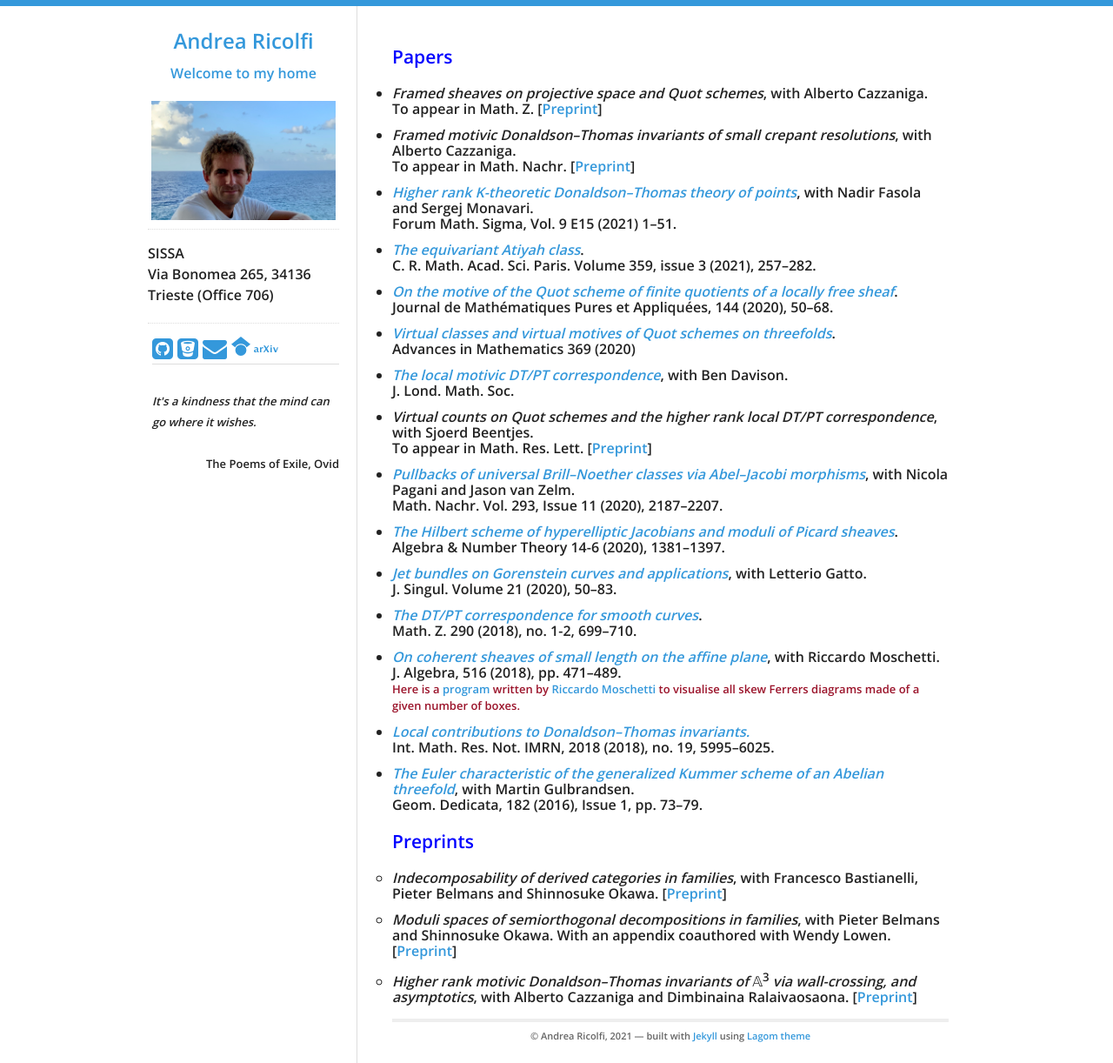
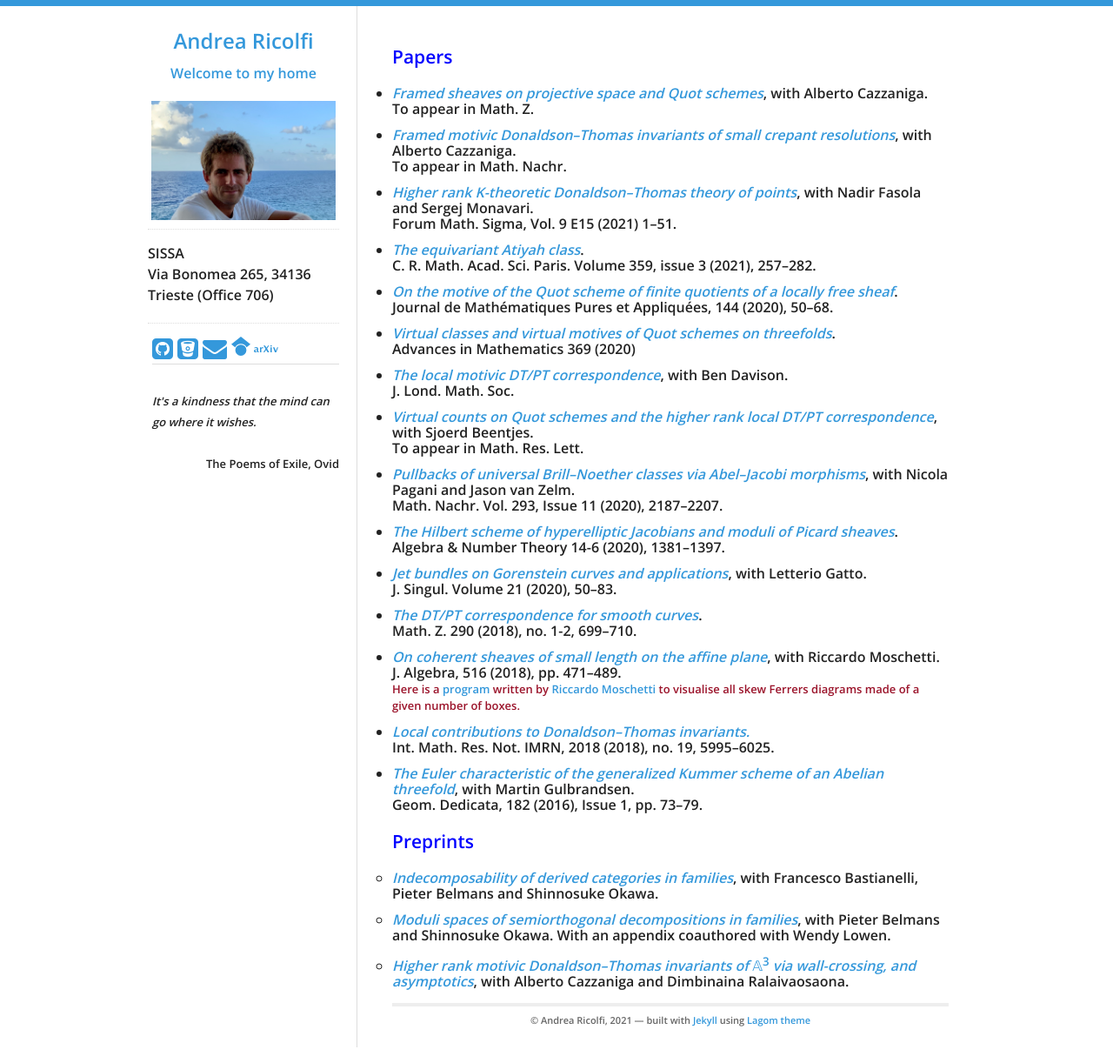
Before and after one commit to atricolfi/atricolfi.github.io, a Jekyll site: the page built from MATHEMATICS/Papers.html, in a window 1280 px wide. Shown: the whole page at 87% size. Built offline with Jekyll 4.4.1, drawn with Linux system fonts in a browser that asks for light colours; some of the changed lines change nothing that is shown.

Commit message:
Update Papers.html

```diff
--- a/MATHEMATICS/Papers.html
+++ b/MATHEMATICS/Papers.html
@@ -9,14 +9,16 @@ title: Blog Posts
 
 
   <ul>
-    <li><em>Framed sheaves on projective space and Quot schemes</em>, with Alberto Cazzaniga.
+    <li><a href="https://arxiv.org/abs/2004.13633"><em>Framed sheaves on projective space and Quot schemes</em></a>, with Alberto Cazzaniga.
   <br>
-  To appear in Math. Z. [<a href="https://arxiv.org/abs/2004.13633">Preprint</a>]</li>
+  To appear in Math. Z. <!--[<a href="https://arxiv.org/abs/2004.13633">Preprint</a>]-->
+     </li>
 
 
-    <li><em>Framed motivic Donaldson&#8211;Thomas invariants of small crepant resolutions</em>, with Alberto Cazzaniga.
+    <li><a href="https://arxiv.org/abs/2004.07837"><em>Framed motivic Donaldson&#8211;Thomas invariants of small crepant resolutions</em></a>, with Alberto Cazzaniga.
   <br>
-To appear in Math. Nachr. [<a href="https://arxiv.org/abs/2004.07837">Preprint</a>]</li>
+To appear in Math. Nachr. <!--[<a href="https://arxiv.org/abs/2004.07837">Preprint</a>]-->
+     </li>
 
 
     <li><a href="https://www.cambridge.org/core/journals/forum-of-mathematics-sigma/article/higher-rank-ktheoretic-donaldsonthomas-theory-of-points/055625F8F080C8121C0E2D99DC413E1E"><em>Higher rank K-theoretic Donaldson&#8211;Thomas theory of points</em></a>, with Nadir Fasola and Sergej Monavari.
@@ -51,9 +53,9 @@ J. Lond. Math. Soc.
      </li>
 
 
-    <li><em>Virtual counts on Quot schemes and the higher rank local DT/PT correspondence</em>, with Sjoerd Beentjes.
+    <li><a href="https://arxiv.org/abs/1811.09859"><em>Virtual counts on Quot schemes and the higher rank local DT/PT correspondence</em></a>, with Sjoerd Beentjes.
    <br>
-To appear in Math. Res. Lett. [<a href="https://arxiv.org/abs/1811.09859">Preprint</a>]
+To appear in Math. Res. Lett. <!--[<a href="https://arxiv.org/abs/1811.09859">Preprint</a>]-->
      </li>
 
 
@@ -110,17 +112,23 @@ Geom. Dedicata, 182 (2016), Issue 1, pp. 73&#8211;79.
 <p>
 
   <ul style="list-style-type:circle">
-      <li><em>Indecomposability of derived categories in families</em>, with Francesco Bastianelli, Pieter Belmans and Shinnosuke Okawa.
-      [<a href="https://arxiv.org/abs/2007.00994">Preprint</a>]</li>
+      <li><a href="https://arxiv.org/abs/2007.00994"><em>Indecomposability of derived categories in families</em></a>,
+         with Francesco Bastianelli, Pieter Belmans and Shinnosuke Okawa.
+<!--[<a href="https://arxiv.org/abs/2007.00994">Preprint</a>]-->
+     </li>
 
 
-      <li><em>Moduli spaces of semiorthogonal decompositions in families</em>, with Pieter Belmans and Shinnosuke Okawa.
+      <li><a href="https://arxiv.org/abs/2002.03303"><em>Moduli spaces of semiorthogonal decompositions in families</em></a>,
+         with Pieter Belmans and Shinnosuke Okawa.
   With an appendix coauthored with Wendy Lowen.
-  [<a href="https://arxiv.org/abs/2002.03303">Preprint</a>]</li>
+ <!--[<a href="https://arxiv.org/abs/2002.03303">Preprint</a>]-->
+     </li>
 
 
-      <li><em>Higher rank motivic Donaldson&#8211;Thomas invariants of </em>𝔸<sup>3</sup><em> via wall-crossing, and asymptotics</em>,
-      with Alberto Cazzaniga and Dimbinaina Ralaivaosaona. [<a href="https://arxiv.org/abs/2004.07020">Preprint</a>]</li>
+      <li><a href="https://arxiv.org/abs/2004.07020"><em>Higher rank motivic Donaldson&#8211;Thomas invariants of </em>𝔸<sup>3</sup><em> via wall-crossing, and asymptotics</em></a>,
+      with Alberto Cazzaniga and Dimbinaina Ralaivaosaona.
+ <!--[<a href="https://arxiv.org/abs/2004.07020">Preprint</a>]-->
+     </li>
 
   </ul>
 
```
